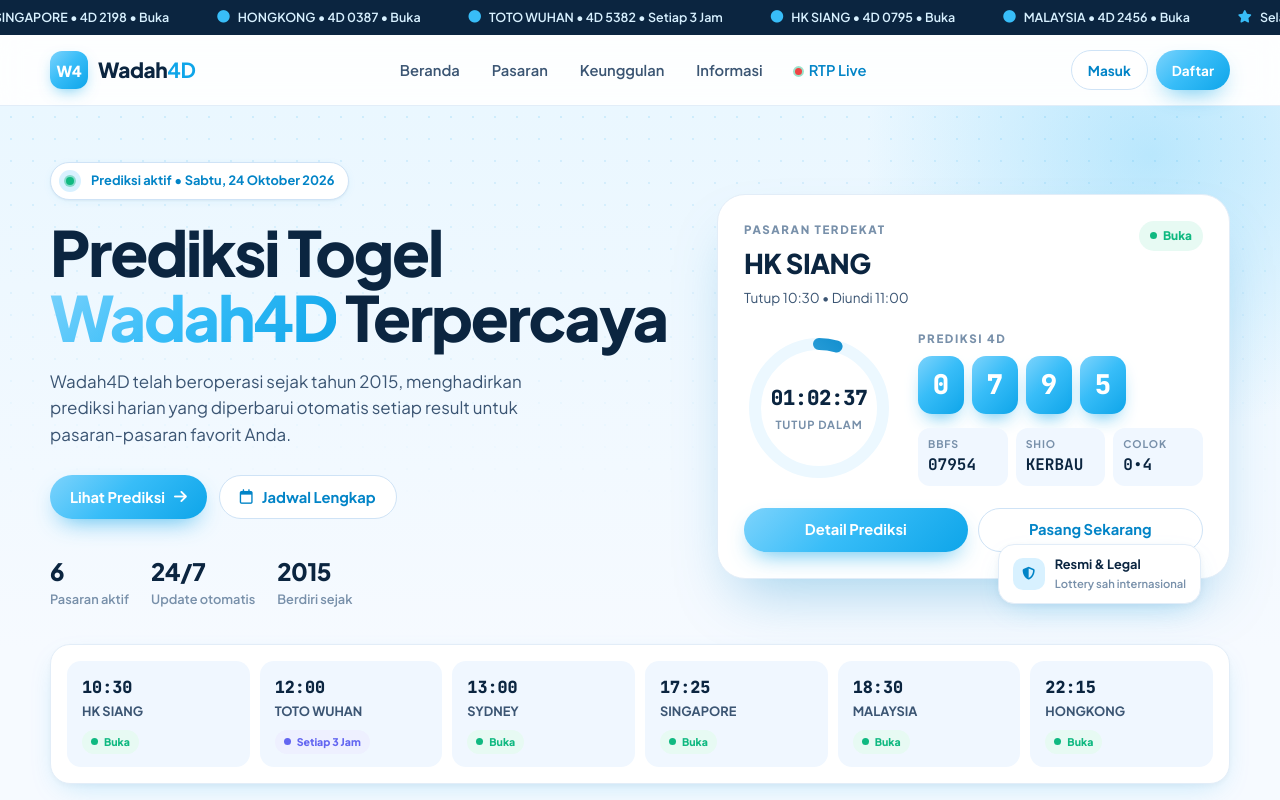
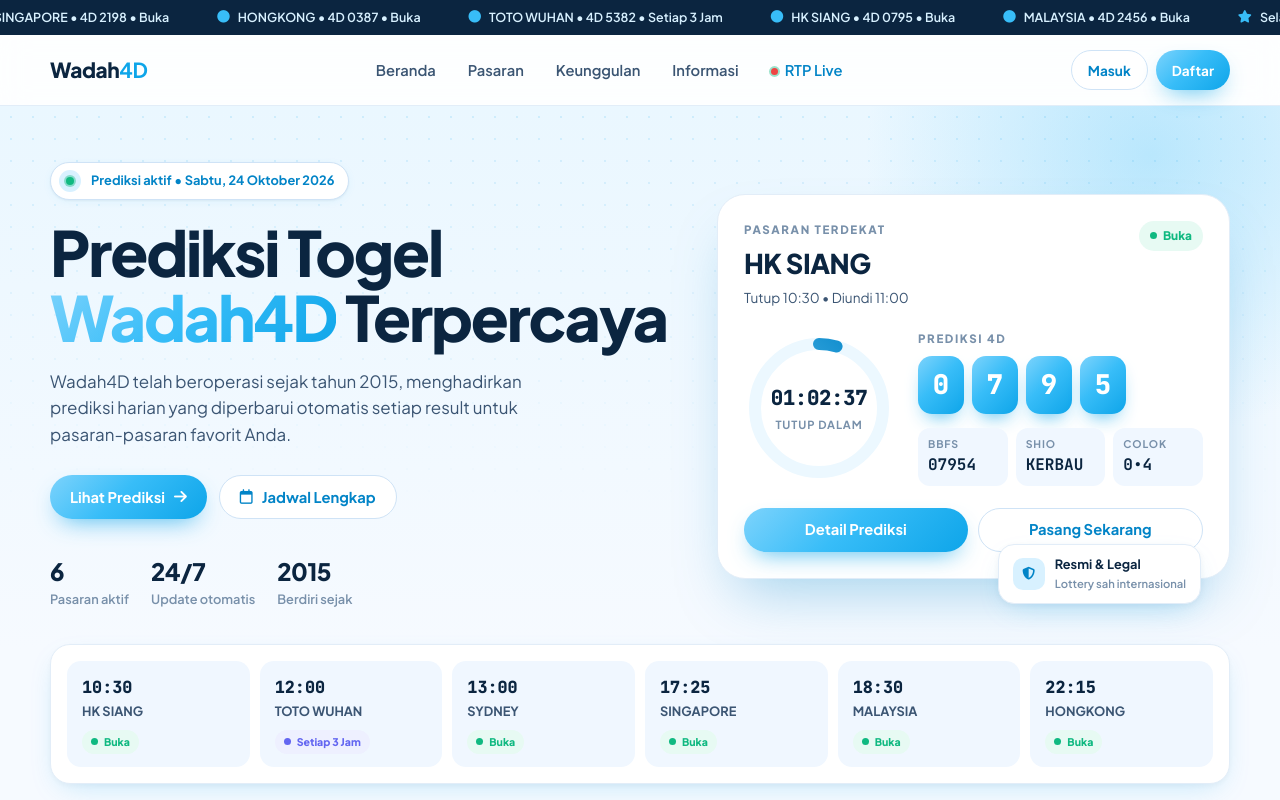
Before and after one commit to wadahrtp-resmi/PrediksiTotogelapWadah4d, a plain HTML site: page index.html in a window 1280 px wide. Shown: the top 800 px of the page. Drawn offline with Linux system fonts and the light colour scheme.

Commit message:
index.html

```diff
--- a/index.html
+++ b/index.html
@@ -318,7 +318,7 @@
   <div class="wrap">
     <div class="header-row">
       <a href="#beranda" class="logo" aria-label="Wadah4D beranda">
-        <span class="logo-mark">W4</span>
+        <span class="https://i.ibb.co/KpnHncMz/Screenshot-15-removebg-preview.png"</span>
         <span>Wadah<b>4D</b></span>
       </a>
       <nav class="nav" aria-label="Navigasi utama">
```
